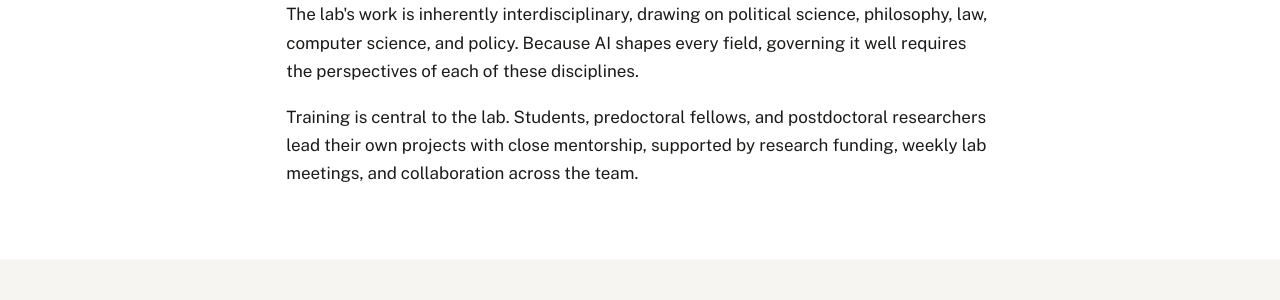
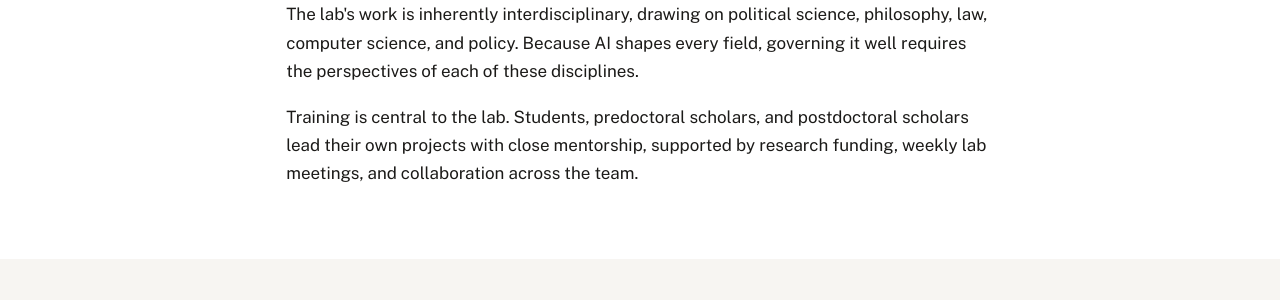
Before and after one commit to aigovlab/lab-website, a Jekyll site: the page built from index.html, in a window 1280 px wide and 900 px high, scrolled down 828 px. Shown: the part 153-453 px from the top of the window. Built offline with Jekyll 4.4.1, drawn with Linux system fonts in a browser that asks for light colours.

Commit message:
Call them scholars in the lab description, as People does
Co-Authored-By: Claude Opus 5 (1M context) <noreply@anthropic.com>

```diff
--- a/index.html
+++ b/index.html
@@ -32,8 +32,8 @@ title: Home
         governing it well requires the perspectives of each of these disciplines.
       </p>
       <p>
-        Training is central to the lab. Students, predoctoral fellows, and postdoctoral
-        researchers lead their own projects with close mentorship, supported by research
+        Training is central to the lab. Students, predoctoral scholars, and postdoctoral
+        scholars lead their own projects with close mentorship, supported by research
         funding, weekly lab meetings, and collaboration across the team.
       </p>
     </div>
```
